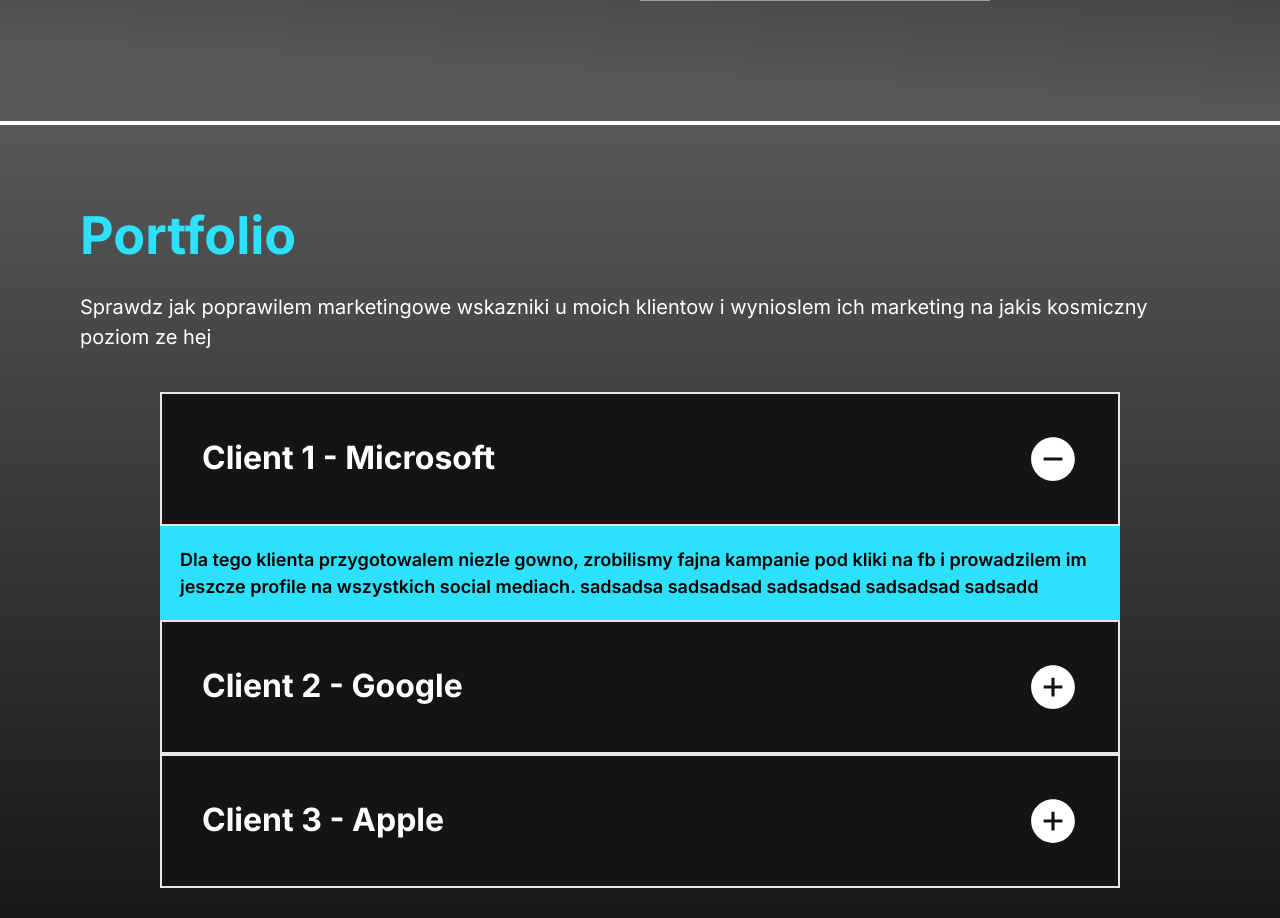
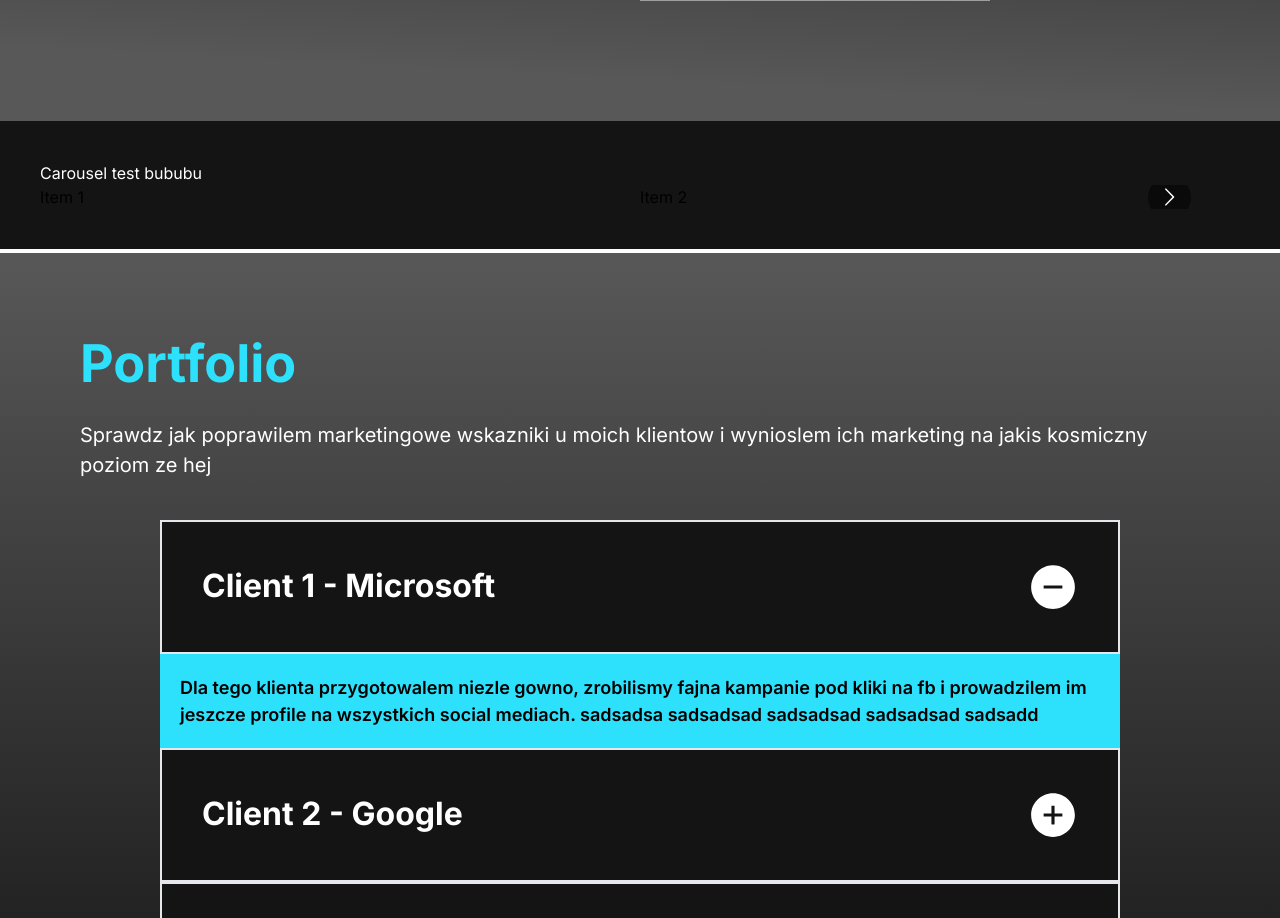
Before and after one commit to MateuszKuruc/marketing-portfolio, a Next.js app in the folder marketing-portfolio/: page / in a window 1280 px wide. Shown: the part 949-1867 px from the top of the page. Built offline with nearby package versions, Linux system fonts and the light colour scheme; grey boxes are pictures that could not be loaded.

Commit message:
set up carousel component

```diff
--- a/marketing-portfolio/package.json
+++ b/marketing-portfolio/package.json
@@ -16,6 +16,7 @@
     "react-collapse": "^5.1.1",
     "react-dom": "^18",
     "react-icons": "^4.11.0",
+    "react-multi-carousel": "^2.8.4",
     "yup": "^1.3.2"
   },
   "devDependencies": {
--- a/marketing-portfolio/src/app/page.tsx
+++ b/marketing-portfolio/src/app/page.tsx
@@ -2,12 +2,14 @@
 import Contact from "@/components/Contact";
 import Hero from "@/components/Hero";
 import Portfolio from "@/components/Portfolio";
+import CarouselItem from "@/components/CarouselItem";
 
 export default function Home() {
   return (
     <>
       <Hero />
       <About />
+      <CarouselItem />
       <Portfolio />
       <Contact />
     </>
--- /dev/null
+++ b/marketing-portfolio/src/components/CarouselItem.tsx
@@ -0,0 +1,39 @@
+import React from "react";
+import Carousel from "react-multi-carousel";
+import "react-multi-carousel/lib/styles.css";
+
+function CarouselItem() {
+  const responsive = {
+    superLargeDesktop: {
+      // the naming can be any, depends on you.
+      breakpoint: { max: 4000, min: 3000 },
+      items: 5,
+    },
+    desktop: {
+      breakpoint: { max: 3000, min: 1024 },
+      items: 3,
+    },
+    tablet: {
+      breakpoint: { max: 1024, min: 464 },
+      items: 2,
+    },
+    mobile: {
+      breakpoint: { max: 464, min: 0 },
+      items: 1,
+    },
+  };
+
+  return (
+    <div className="bg-gray-90 p-10">
+      <h1 className="text-white">Carousel test bububu</h1>
+      <Carousel responsive={responsive}>
+        <div>Item 1</div>
+        <div>Item 2</div>
+        <div>Item 3</div>
+        <div>Item 4</div>
+      </Carousel>
+    </div>
+  );
+}
+
+export default CarouselItem;
```
Also changed, not shown: 1 other file (tests, documents, lock files or other folders).
